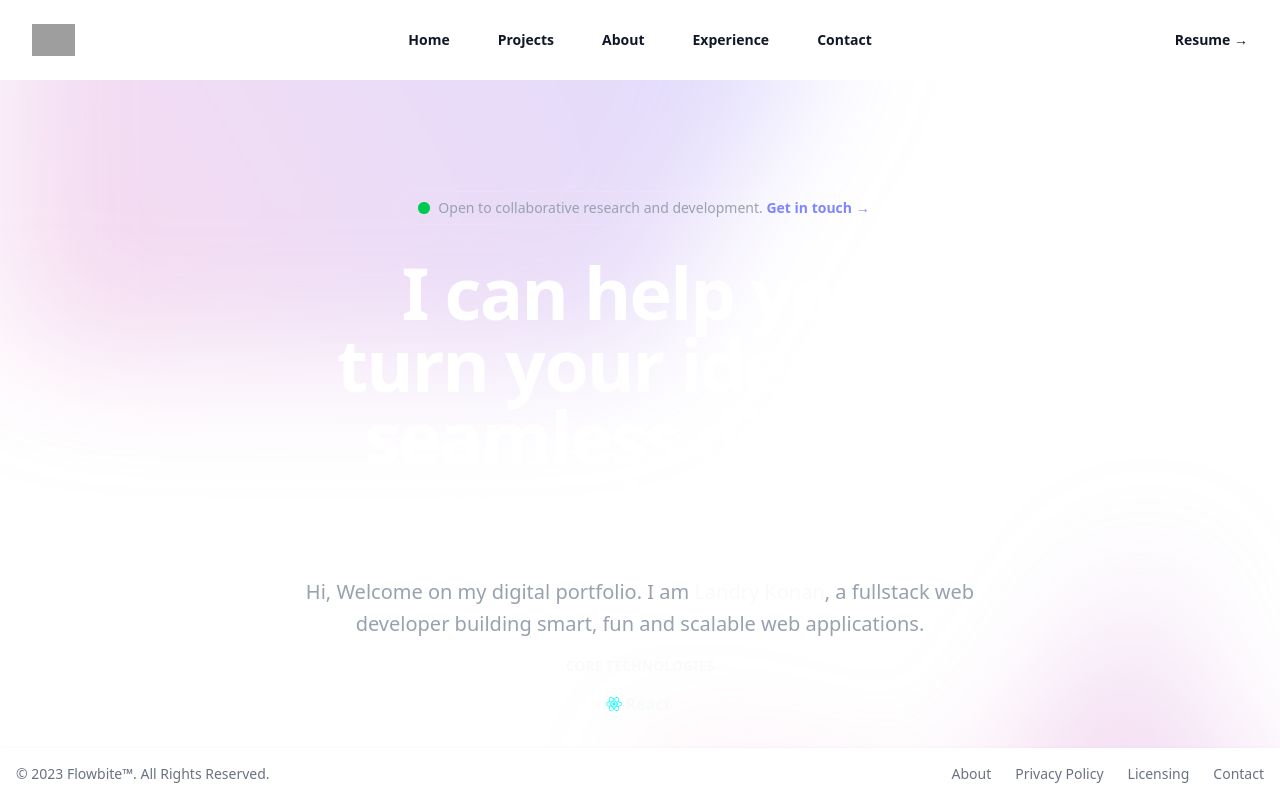
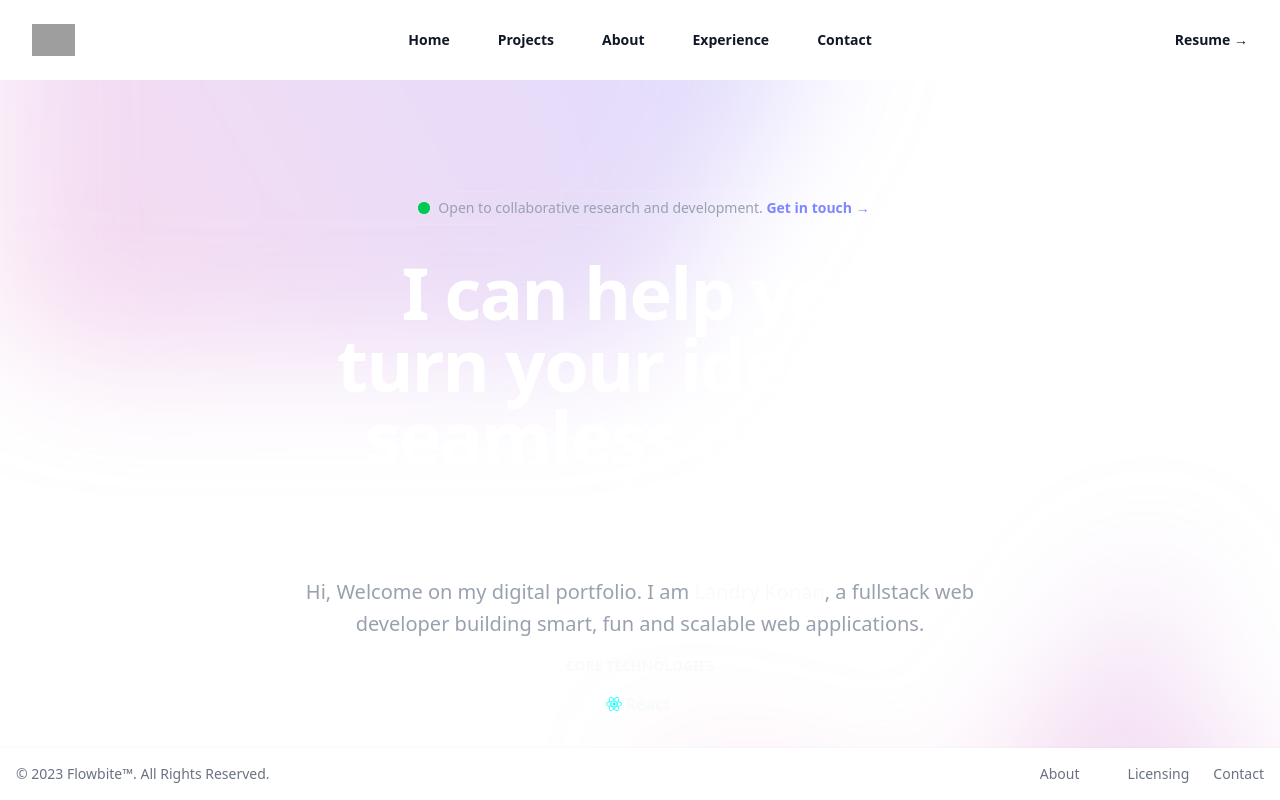
Before and after one commit to Serge07cloud/my-portfolio, a React (Vite) app: page / in a window 1280 px wide. Shown: the top 800 px of the page. Built offline with nearby package versions, Linux system fonts and the light colour scheme; grey boxes are pictures that could not be loaded.

Commit message:
Update Footer.jsx

```diff
--- a/src/components/Footer.jsx
+++ b/src/components/Footer.jsx
@@ -11,7 +11,7 @@ const Footer = () =>
               <a href="#" className="hover:underline me-4 md:me-6">About</a>
             </li>
             <li>
-              <a href="#" className="hover:underline me-4 md:me-6">Privacy Policy</a>
+              <a href="#" className="hover:underline me-4 md:me-6"></a>
             </li>
             <li>
               <a href="#" className="hover:underline me-4 md:me-6">Licensing</a>
```
